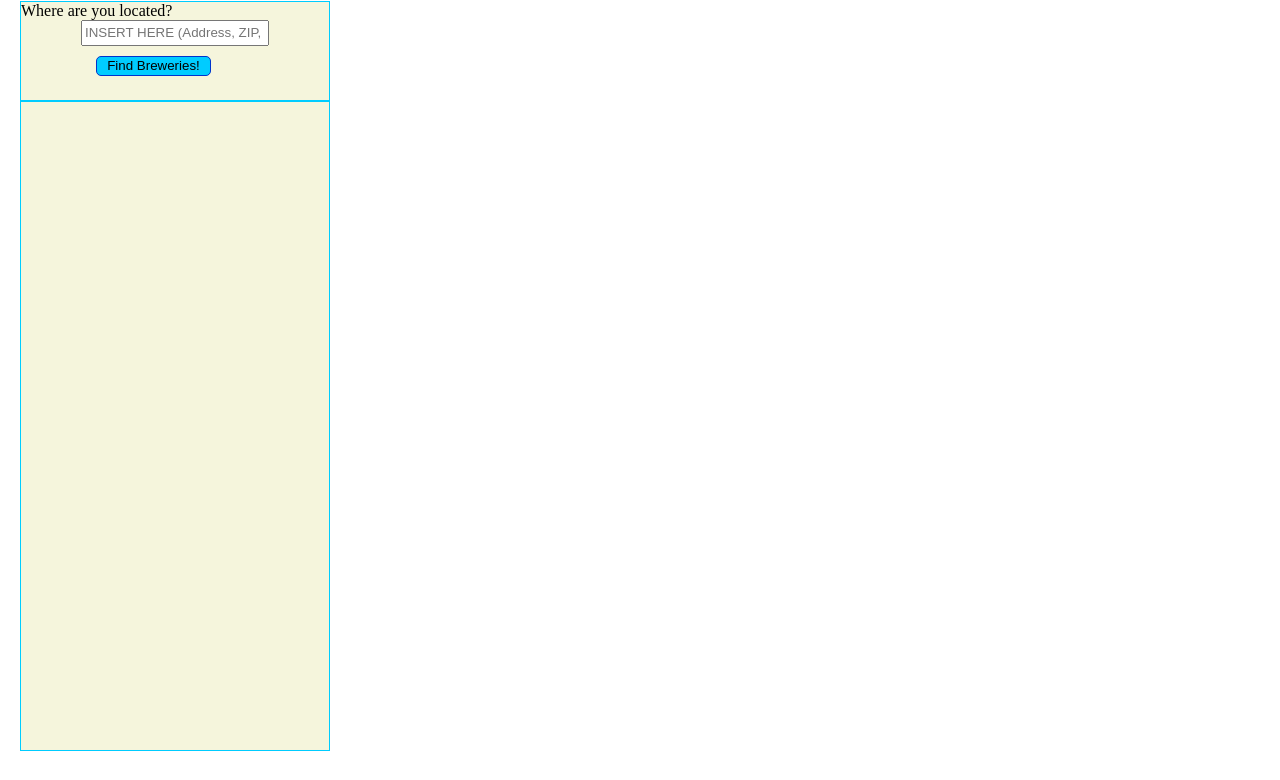
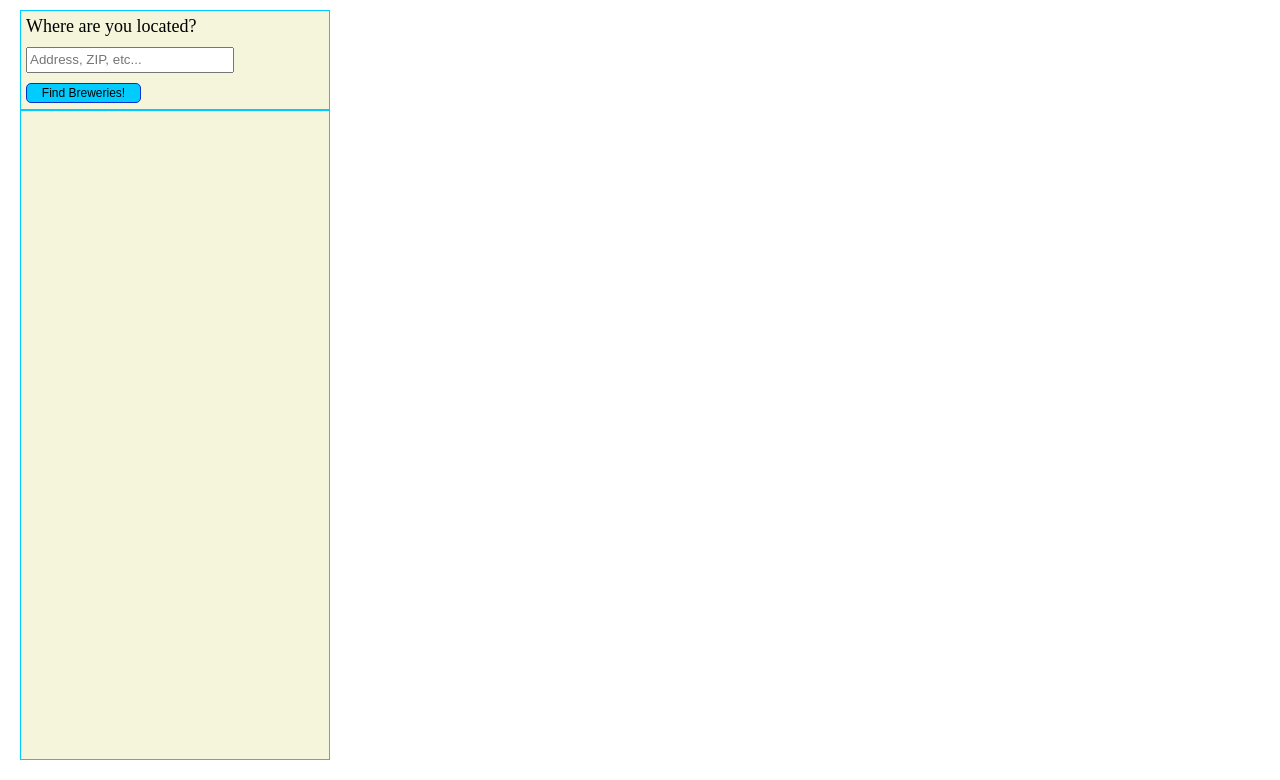
Before and after one commit to ShaneD42/Brewery-Locator, a plain HTML site: page index.html in a window 1280 px wide. Shown: the part 66-846 px from the top of the page. Drawn offline with nearby package versions, Linux system fonts and the light colour scheme; some packages are replaced by stand-ins of ours.

Commit message:
Ongoing work to CSS

```diff
--- a/index.html
+++ b/index.html
@@ -11,10 +11,10 @@
     <div class="container">
       <div class="header">
        <h2>LOCATE A BREWERY NEAR YOU!</h2>
-     </div>
+      </div>
       <div class="userlocation">Where are you located?
         <div class="addressbox">
-          <input type="text" placeholder="INSERT HERE (Address, ZIP, etc..)" id="search" name="search">
+          <input type="text" placeholder="Address, ZIP, etc..."" id="search" name="search">
         </div>
         <button class="button" id="findBreweries">Find Breweries!</button>
       </div>
--- a/styles.css
+++ b/styles.css
@@ -4,17 +4,19 @@ body, html {
   height: 100%;
   margin-left: 0px;
   padding-top: 0px;
+  font-size: 18px;
 }
 
 input {
   height: 20px;
-  width: 180px;
+  width: 200px;
   margin: auto;
 }
 
 .container {
   padding: 20px;
   padding-top: 0px;
+  text-align: center;
 }
 
 .header {
@@ -24,16 +26,18 @@ input {
 
 .userlocation {
   background-color: #f5f5dc;
-  float: left;
   width: 25%;
   height: 100px;
   box-sizing: border-box;
   border: 1px solid #00ccff;
   display: inline-block;
+  padding-top: 5px;
+  text-align: left;
+  padding-left: 5px;
 }
 
 .addressbox {
-  text-align: center;
+  margin-top: 10px;
 
 }
 
@@ -43,19 +47,21 @@ input {
   height: 20px;
   width: 115px;
   border-radius: 5px;
-  text-align: center;
-  margin-left: 75px;
+  /* margin-left: 75px; */
+  font-size: 12px;
   margin-top: 10px;
 }
 
 .listings {
-background-color:  #f5f5dc;
+  background-color:  #f5f5dc;
   border: 1px solid #00ccff;
   width: 25%;
   height: 650px;
   box-sizing: border-box;
-  float; left;
+  /* float: left; */
   overflow: scroll;
+  text-align: left;
+  padding-left: 5px;
 
 }
 
```
